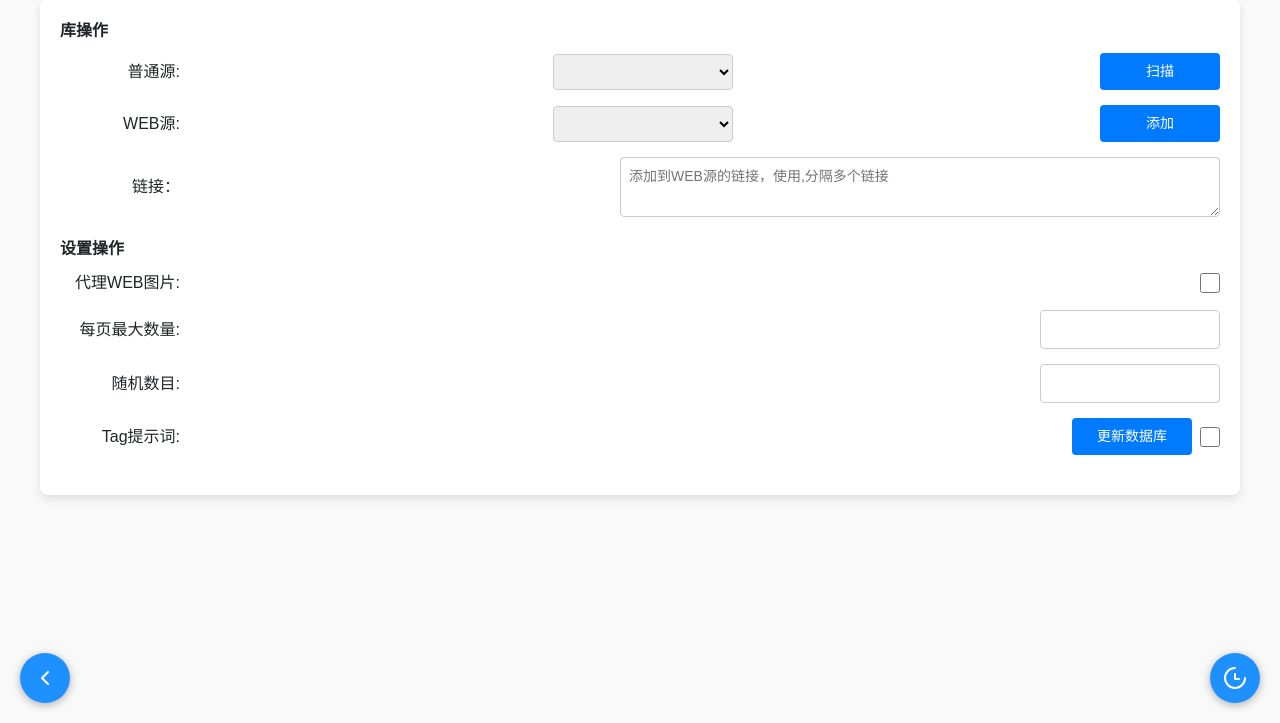
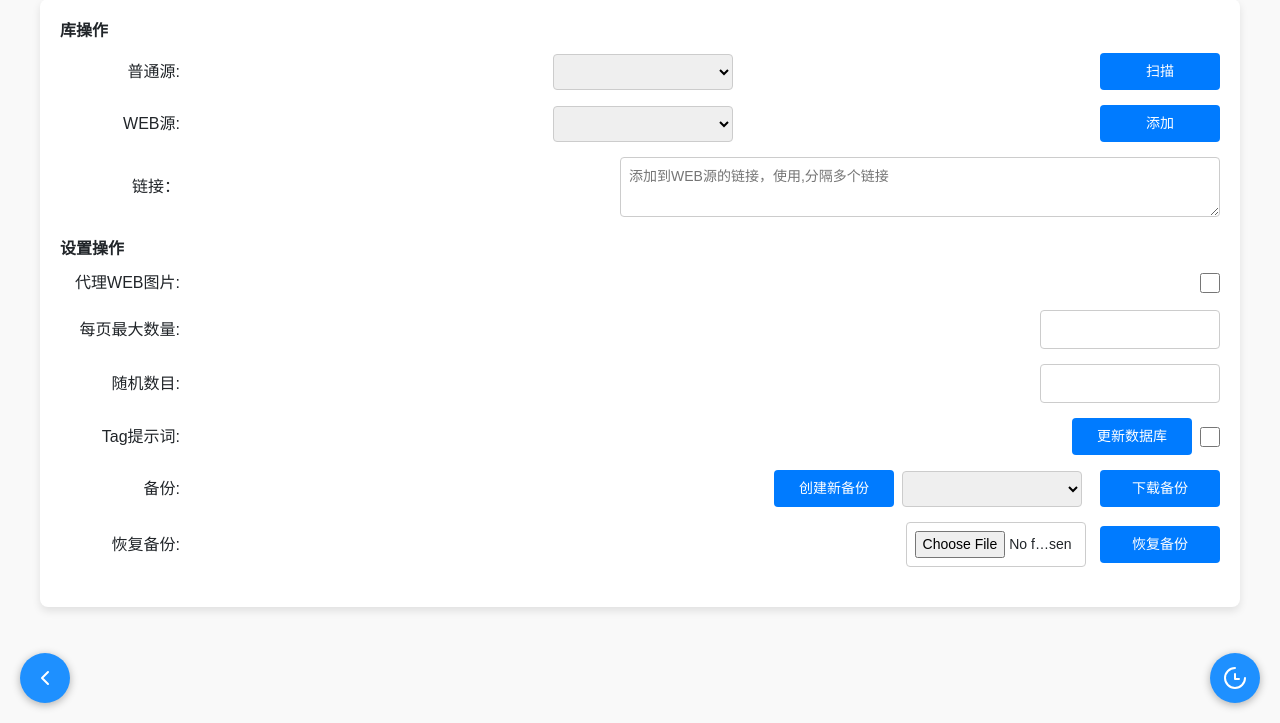
Before and after one commit to Ftbom/DoujinshiPy, a Flask app: template templates/other.html in a window 1280 px wide. Shown: the part 77-800 px from the top of the page. Run offline with Flask 3, Linux system fonts and the light colour scheme; the template is opened without the code that fills it, so the values that code supplies are empty.

Commit message:
update ui

```diff
--- a/api.py
+++ b/api.py
@@ -133,25 +133,25 @@ def restore_backup(backup_file: UploadFile = File(...), token: str = Depends(oau
     zip_bytes = backup_file.file.read()
     client = app_state["redis_client"]
     if client.exists("restore_task"):
-        return {"info": "restore task already running"}
+        return {"msg": "restore task already running"}
     client.set("restore_task", 1)
     try:
         restore_files(zip_bytes, client)
     except Exception as e:
         client.delete("restore_task")
         raise HTTPException(status_code = 500, detail = f"restore failed: {e}")
-    return {"info": "restore succeeded, please restart"}
+    return {"msg": "restore succeeded, please restart"}
 
 @app.put("/backup")
 def create_new_backup(token: str = Depends(oauth2)):
     verify_token(token)
     client = app_state["redis_client"]
     if client.exists("backup_task"):
-        return {"info": "backup task already running"}
+        return {"msg": "backup task already running"}
     time_str = datetime.now().strftime("%Y-%m-%d-%H-%M-%S") + ".zip"
     client.set("backup_task", time_str)
     threading.Thread(target = backup_files, args = (time_str, client)).start()
-    return {"info": "backup task start running"}
+    return {"msg": "backup task start running"}
 
 @app.post("/settings")
 def update_settings(settings: SettingValues, token: str = Depends(oauth2)) -> dict:
--- a/static/doujinshi.js
+++ b/static/doujinshi.js
@@ -207,3 +207,61 @@ async function getPages(id) {
     }
     return result.data;
 }
+
+async function create_backup_file() {
+    const res = await fetch("/backup", {
+        method: "PUT",
+        headers: { Authorization: "Bearer " + token }
+    });
+    if (!res.ok) {
+        return -1;
+    }
+    let result = JSON.parse(await res.text());
+    if (result.msg.search("already running") != -1)
+    {
+        return 0;
+    }
+    return 1;
+}
+
+async function restore_backup_file(formData) {
+    const res = await fetch("/backup", {
+        method: "POST",
+        headers: { Authorization: "Bearer " + token },
+        body: formData
+    });
+    if (!res.ok) {
+        return -1;
+    }
+    let result = JSON.parse(await res.text());
+    if (result.msg.search("already running") != -1)
+    {
+        return 0;
+    }
+    return 1;
+}
+
+async function get_backups() {
+    const res = await fetch("/backup", {
+        method: "GET",
+        headers: { Authorization: "Bearer " + token },
+    });
+    return JSON.parse(await res.text());
+}
+
+async function download_backup_file(filename)
+{
+    try {
+        const response = await fetch(`/backup/${filename}`, {
+            method: "GET",
+            headers: { Authorization: "Bearer " + token },
+        });
+        if (!response.ok) {
+            throw new Error(`下载失败：${response.statusText}`);
+        }
+        return await response.blob();
+    } catch (error) {
+        alert("下载失败!");
+        return null;
+    }
+}
--- a/static/styles.css
+++ b/static/styles.css
@@ -147,25 +147,29 @@ td {
 
 .input-row {
     display: flex;
+    flex-wrap: wrap; /* 允许换行 */
     align-items: center;
     margin-bottom: 15px;
     justify-content: space-between;
+    gap: 10px;
 }
 
 .input-row label {
-    margin-right: 15px;
-    width: 120px;
+    margin-right: 0;
+    width: 100%;
     font-weight: normal;
-    text-align: right;
+    text-align: left;
 }
 
 .input-row input,
-.input-row select {
+.input-row select,
+.input-row .edit-box {
     padding: 8px;
     border: 1px solid #ccc;
     border-radius: 4px;
     font-size: 14px;
-    width: 180px;
+    width: 100%; /* 自适应宽度 */
+    box-sizing: border-box;
 }
 
 .input-row button {
@@ -176,8 +180,7 @@ td {
     border-radius: 4px;
     cursor: pointer;
     font-size: 14px;
-    width: 120px;
-    margin-left: 10px;
+    width: 100%;
 }
 
 .input-row button:hover {
@@ -190,13 +193,35 @@ td {
 }
 
 .input-row .edit-box {
-    width: 100%;
     height: 60px;
-    padding: 8px;
-    font-size: 14px;
-    border: 1px solid #ccc;
-    border-radius: 4px;
     resize: vertical;
+}
+
+/* 桌面端样式优化 */
+@media (min-width: 768px) {
+    .input-row {
+        flex-wrap: nowrap;
+    }
+
+    .input-row label {
+        width: 120px;
+        text-align: right;
+        margin-right: 15px;
+    }
+
+    .input-row input,
+    .input-row select {
+        width: 180px;
+    }
+
+    .input-row .edit-box {
+        width: 80%;
+    }
+
+    .input-row button {
+        width: 120px;
+        margin-left: 10px;
+    }
 }
 
 .comic-container {
--- a/templates/other.html
+++ b/templates/other.html
@@ -59,7 +59,23 @@
             <input type="checkbox" id="tag" class="bool-checkbox" value="true">
         </div>
     </div>
-</div>
+    <div class="input-row">
+        <label for="backup">备份:</label>
+        <div style="display: flex; align-items: center;gap: 8px;">
+            <button id="create_backup" onclick="create_backup()">创建新备份</button>
+            <select id="backup"></select>
+            <button id="download_backup" onclick="download_backup()">下载备份</button>
+        </div>
+    </div>
+    <div class="input-row">
+        <label for="restore">恢复备份:</label>
+        <div style="display: flex; align-items: center;gap: 8px;">
+            <form id="uploadForm">
+                <input type="file" name="backup_file" id="backup_file">
+                <button type="button" onclick="restore_backup()">恢复备份</button>
+            </form>
+        </div>
+    </div>
 </div>
 {% endblock %}
 
@@ -124,6 +140,8 @@
             document.getElementById("randomNum").value = parseInt(randomNum);
         }
         document.getElementById("tag").checked = (localStorage.getItem("enable_ehtag") == "true");
+        let result = await get_backups();
+        set_backup_list(result.backups);
     });
 </script>
 <script>
@@ -192,4 +210,90 @@
         handleProgress("/add", true); //显示进度条
     }
 </script>
+<script>
+    function set_backup_list(backups)
+    {
+        const select = document.getElementById("backup");
+        select.innerHTML = "";
+        backups.forEach(filename => {
+            const option = document.createElement("option");
+            option.value = filename;
+            option.textContent = filename;
+            select.appendChild(option);
+        });
+    }
+
+    async function create_backup()
+    {
+        let status = await create_backup_file();
+        if (status == -1)
+        {
+            alert("网络错误！");
+            return;
+        }
+        else if (status == 0)
+        {
+            alert("请不要重复提交备份任务！");
+            return;
+        }
+        document.getElementById("create_backup").textContent = "备份中...";
+        const interval = setInterval(async () => {
+            let result = await get_backups();
+            if (result.running == null) {
+                clearInterval(interval);
+                document.getElementById("create_backup").textContent = "创建新备份";
+                set_backup_list(result.backups);
+            }
+        }, 1000);
+    }
+
+    async function restore_backup()
+    {
+        const fileInput = document.getElementById("backup_file");
+        const file = fileInput.files[0];
+        if (!file) {
+            alert("请先选择一个文件");
+            return;
+        }
+        const formData = new FormData();
+        formData.append("backup_file", file);
+        document.getElementById("create_backup").textContent = "恢复备份中...";
+        let status = await restore_backup_file(formData);
+        if (status == -1)
+        {
+            alert("网络错误！");
+        }
+        else if (status == 0)
+        {
+            alert("请不要重复提交备份任务！");
+        }
+        document.getElementById("create_backup").textContent = "恢复备份";
+    }
+
+    async function download_backup()
+    {
+        const select = document.getElementById("backup");
+        const filename = select.value;
+        if (!filename) {
+            alert("请选择一个备份文件");
+            return;
+        }
+        document.getElementById("download_backup").textContent = "下载中...";
+        let blob = await download_backup_file(filename);
+        if (blob != null)
+        {
+            const url = window.URL.createObjectURL(blob);
+            // 创建临时链接并点击下载
+            const a = document.createElement("a");
+            a.href = url;
+            a.download = filename;
+            document.body.appendChild(a);
+            a.click();
+            // 清理
+            document.body.removeChild(a);
+            window.URL.revokeObjectURL(url);
+        }
+        document.getElementById("download_backup").textContent = "下载备份";
+    }
+</script>
 {% endblock %}
```
